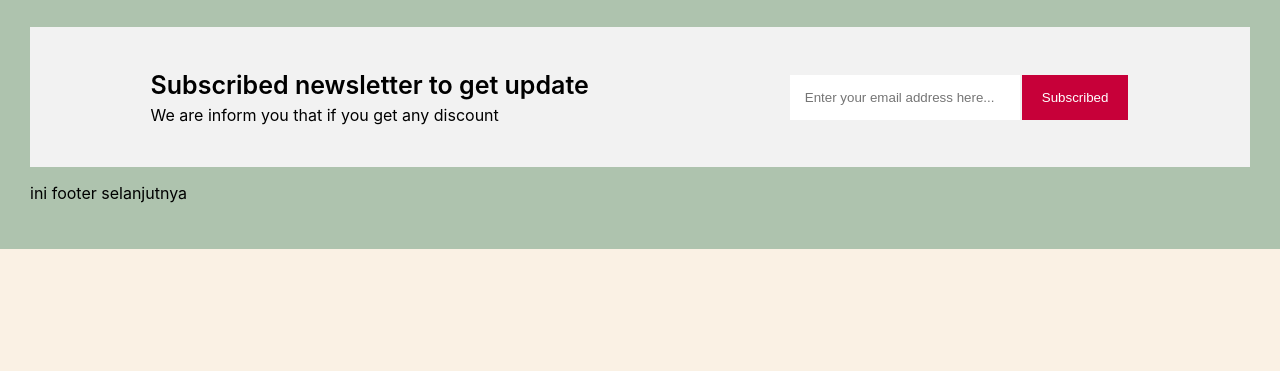
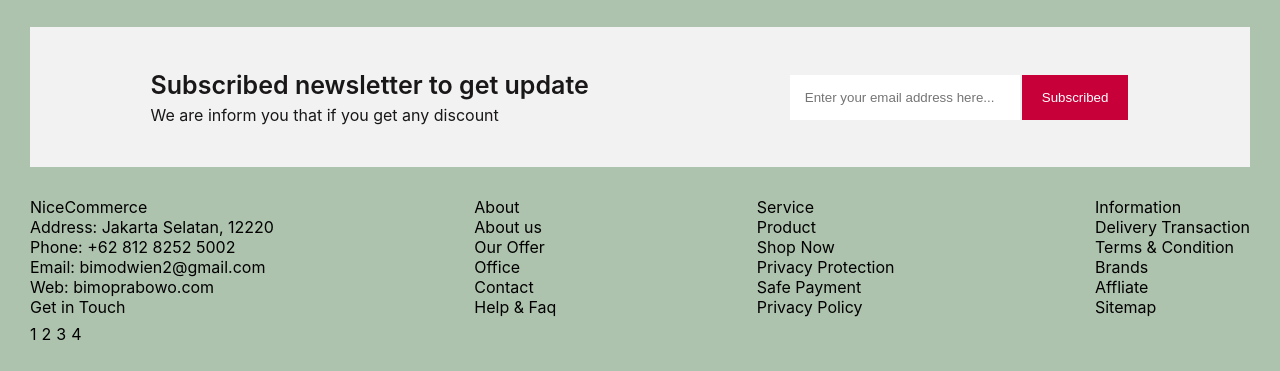
Before and after one commit to bimodwien/react-ecommerce, a React (Create React App) app: page / in a window 1280 px wide. Shown: the part 570-941 px from the top of the page. Before the commit the page ends 819 px from the top, so only its background shows below. Built offline with nearby package versions, Linux system fonts and the light colour scheme; no server answers.

Commit message:
footer information

```diff
--- a/src/components/footer/Footer.jsx
+++ b/src/components/footer/Footer.jsx
@@ -8,15 +8,52 @@ const Footer = () => {
             <div className='footer-newsletter'>
                 <div className='footer-newsletter-letter'>
                     <div className='footer-newsletter-subscribed'>Subscribed newsletter to get update</div>
-                    <div className='footer-newletter-inform'>We are inform you that if you get any discount</div>
+                    <div className='footer-newsletter-inform'>We are inform you that if you get any discount</div>
                 </div>
                 <div className='footer-newsletter-form'>
                     <input className='footer-form-input' type="text" placeholder='Enter your email address here...'/>
                     <button className='footer-form-button'>Subscribed</button>
                 </div>
             </div>
-            <div>
-                <p>ini footer selanjutnya</p>
+            <div className='footer-information'>
+                <div>
+                    <div>NiceCommerce</div>
+                    <div>Address: Jakarta Selatan, 12220</div>
+                    <div>Phone: +62 812 8252 5002</div>
+                    <div>Email: bimodwien2@gmail.com </div>
+                    <div>Web: bimoprabowo.com</div>
+                    <div>Get in Touch</div>
+                    <div className='footer-brand-icons'>
+                        <div>1</div>
+                        <div>2</div>
+                        <div>3</div>
+                        <div>4</div>
+                    </div>
+                </div>
+                <div>
+                    <div>About</div>
+                    <div>About us</div>
+                    <div>Our Offer</div>
+                    <div>Office</div>
+                    <div>Contact</div>
+                    <div>Help & Faq</div>
+                </div>
+                <div>
+                    <div>Service</div>
+                    <div>Product</div>
+                    <div>Shop Now</div>
+                    <div>Privacy Protection</div>
+                    <div>Safe Payment</div>
+                    <div>Privacy Policy</div>
+                </div>
+                <div>
+                    <div>Information</div>
+                    <div>Delivery Transaction</div>
+                    <div>Terms & Condition</div>
+                    <div>Brands</div>
+                    <div>Affliate</div>
+                    <div>Sitemap</div>
+                </div>
             </div>
         </div>
     </>
--- a/src/components/footer/footer.css
+++ b/src/components/footer/footer.css
@@ -22,10 +22,12 @@
 .footer-newsletter-subscribed {
     font-size: 25px;
     font-weight: 600;
+    color: #191717;
 }
 
 .footer-newsletter-inform {
-    font-size: 14px;
+    font-size: 16px;
+    color: #191717;
 }
 
 .footer-form-input {
@@ -42,3 +44,15 @@
     font-weight: 500;
     cursor: pointer;
 }
+
+.footer-information {
+    display: flex;
+    justify-content: space-between;
+    padding-top: 30px;
+}
+
+.footer-brand-icons {
+    display: flex;
+    padding-top: 7px;
+    gap: 5px;
+}
```
